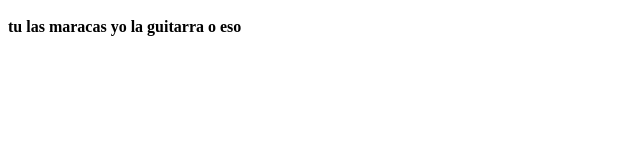
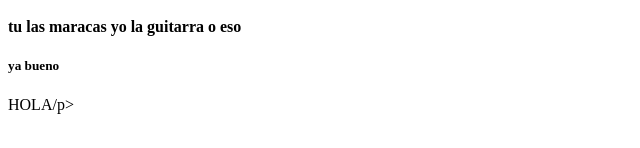
Before and after one commit to jesus08villarreal/proyectodemo, a plain HTML site: page index1.html in a window 1280 px wide. Shown: the part 176-324 px from the top of the page, without its empty margins (0-640 px from the left). Drawn offline with Linux system fonts and the light colour scheme.

Commit message:
ya pude perros

```diff
--- a/index1.html
+++ b/index1.html
@@ -15,6 +15,8 @@
         <p>chingas a tu madre</p>
         <h3>hola que tal recibe mi serenata</h3>
         <h4>tu las maracas yo la guitarra o eso</h4>
+        <h5>ya bueno</h5>
+        <p>HOLA/p>
     </div>
 </body>
 </html>
```
